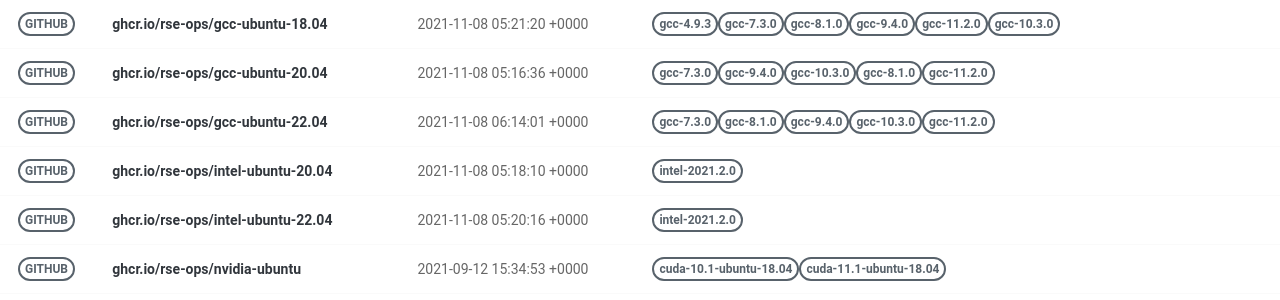
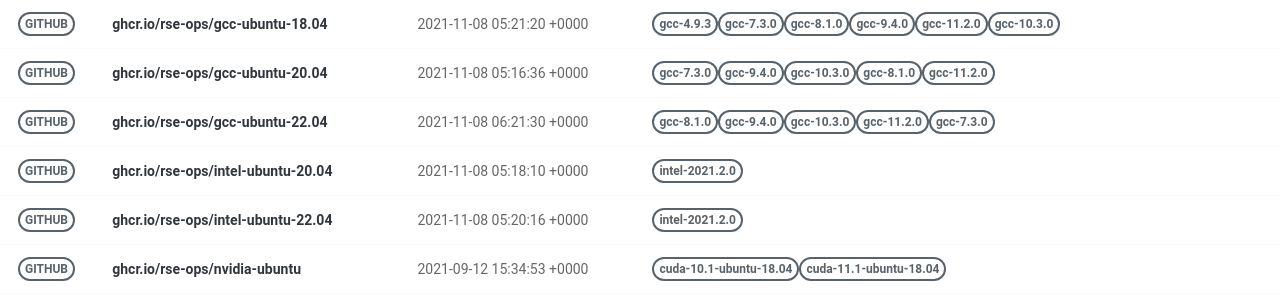
Before and after one commit to rse-ops/docker-images, a Jekyll site: the page built from pages/index.md, in a window 1280 px wide. Shown: the part 375-675 px from the top of the page. Built offline with Jekyll 4.4.1, drawn with Linux system fonts in a browser that asks for light colours; nearby versions of some CDN libraries.

Commit message:
Automated push to update library 2021-11-08

```diff
--- a/_library/ghcr.io-rse-ops-gcc-ubuntu-22.04.md
+++ b/_library/ghcr.io-rse-ops-gcc-ubuntu-22.04.md
@@ -1,14 +1,11 @@
 ---
 layout: container
 name: ghcr.io/rse-ops/gcc-ubuntu-22.04
-updated_at: 2021-11-08 06:14:01.259580
+updated_at: 2021-11-08 06:21:30.427316
 
 
 container_url: https://github.com/orgs/rse-ops/packages/container/package/gcc-ubuntu-22.04
 versions:
- - tag: gcc-7.3.0
-   dockerfile: https://github.com/rse-ops/docker-images/blob/main/ubuntu/gcc/Dockerfile
-   manifest: https://crane.ggcr.dev/manifest/ghcr.io/rse-ops/gcc-ubuntu-22.04:gcc-7.3.0
  - tag: gcc-8.1.0
    dockerfile: https://github.com/rse-ops/docker-images/blob/main/ubuntu/gcc/Dockerfile
    manifest: https://crane.ggcr.dev/manifest/ghcr.io/rse-ops/gcc-ubuntu-22.04:gcc-8.1.0
```
Also changed, not shown: other parts of _library/ghcr.io-rse-ops-gcc-ubuntu-22.04.md (+3 -0 lines).
